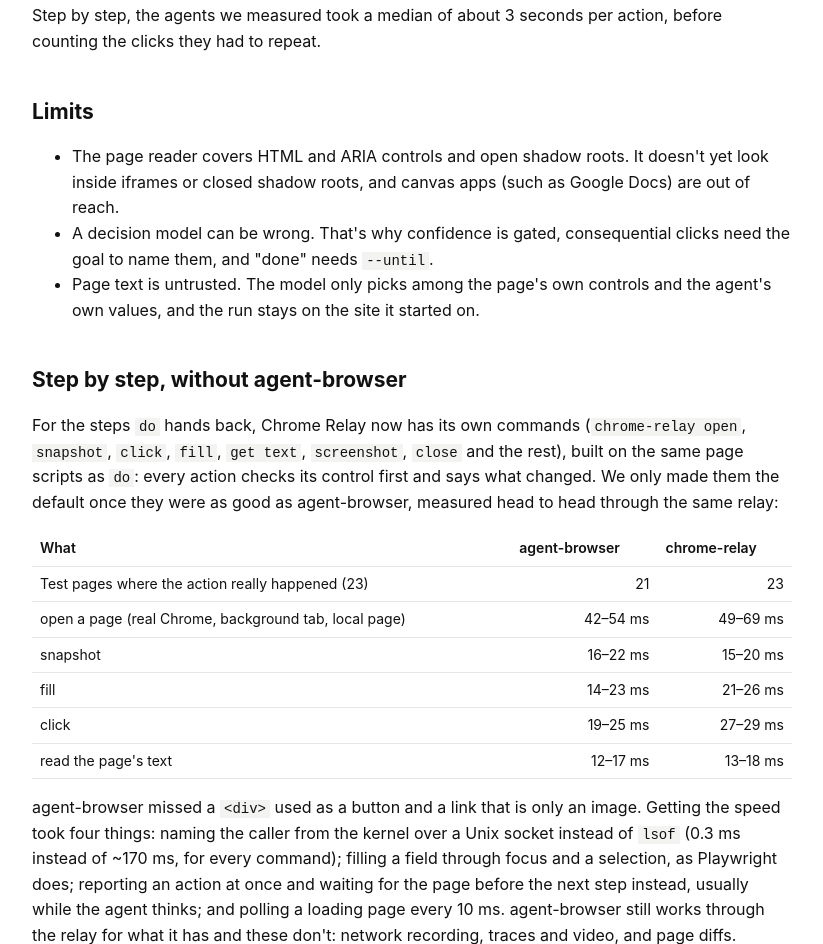
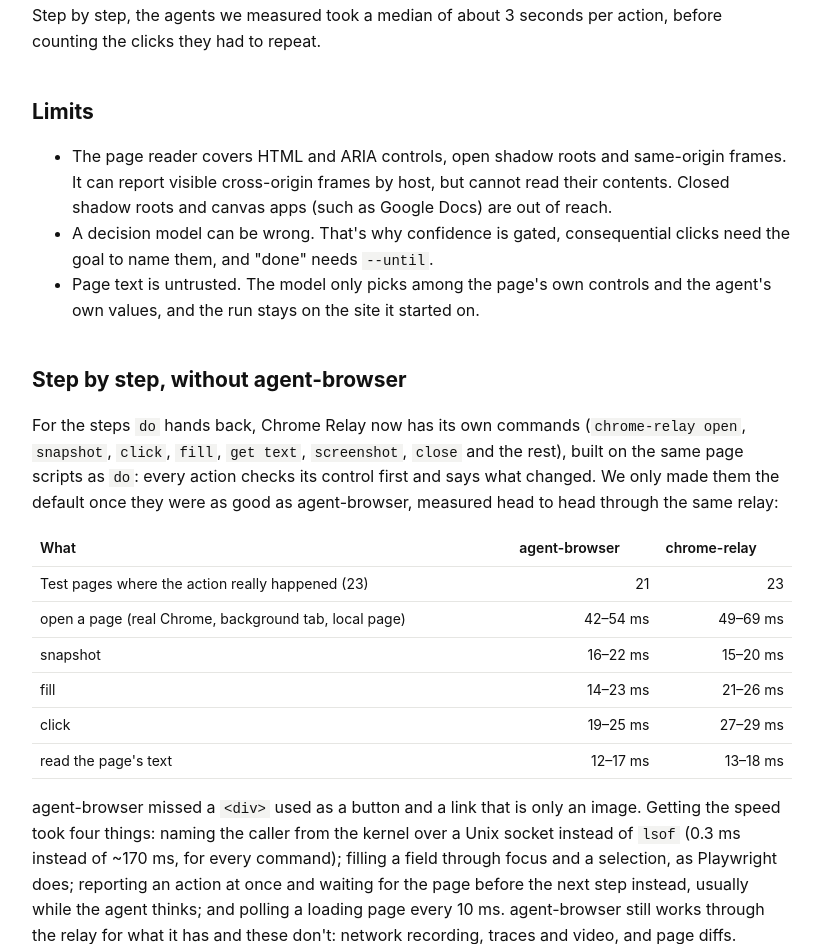
Before and after one commit to aindeev/agent-chrome-relay, a browser extension: page docs/approach.html in a window 1280 px wide. Shown: the part 3419-4363 px from the top of the page, without its empty margins (228-1051 px from the left). Drawn offline with Linux system fonts and the light colour scheme.

Commit message:
docs: clarify frame reader limits

```diff
--- a/docs/approach.html
+++ b/docs/approach.html
@@ -146,8 +146,9 @@ clicks they had to repeat.</p>
 
 <h2>Limits</h2>
 <ul>
-  <li>The page reader covers HTML and ARIA controls and open shadow roots. It doesn't yet look inside iframes or
-    closed shadow roots, and canvas apps (such as Google Docs) are out of reach.</li>
+  <li>The page reader covers HTML and ARIA controls, open shadow roots and same-origin frames. It can report visible
+    cross-origin frames by host, but cannot read their contents. Closed shadow roots and canvas apps (such as Google
+    Docs) are out of reach.</li>
   <li>A decision model can be wrong. That's why confidence is gated, consequential clicks need the goal to name them,
     and "done" needs <code>--until</code>.</li>
   <li>Page text is untrusted. The model only picks among the page's own controls and the agent's own values, and the
```
